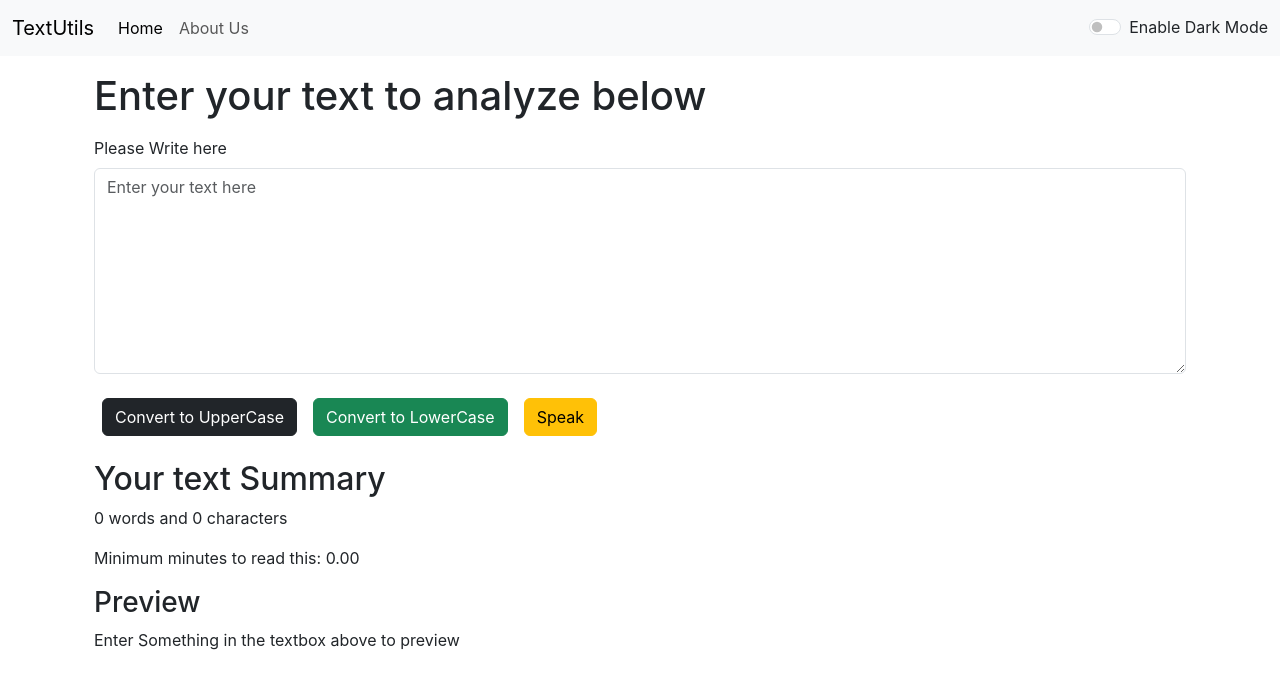
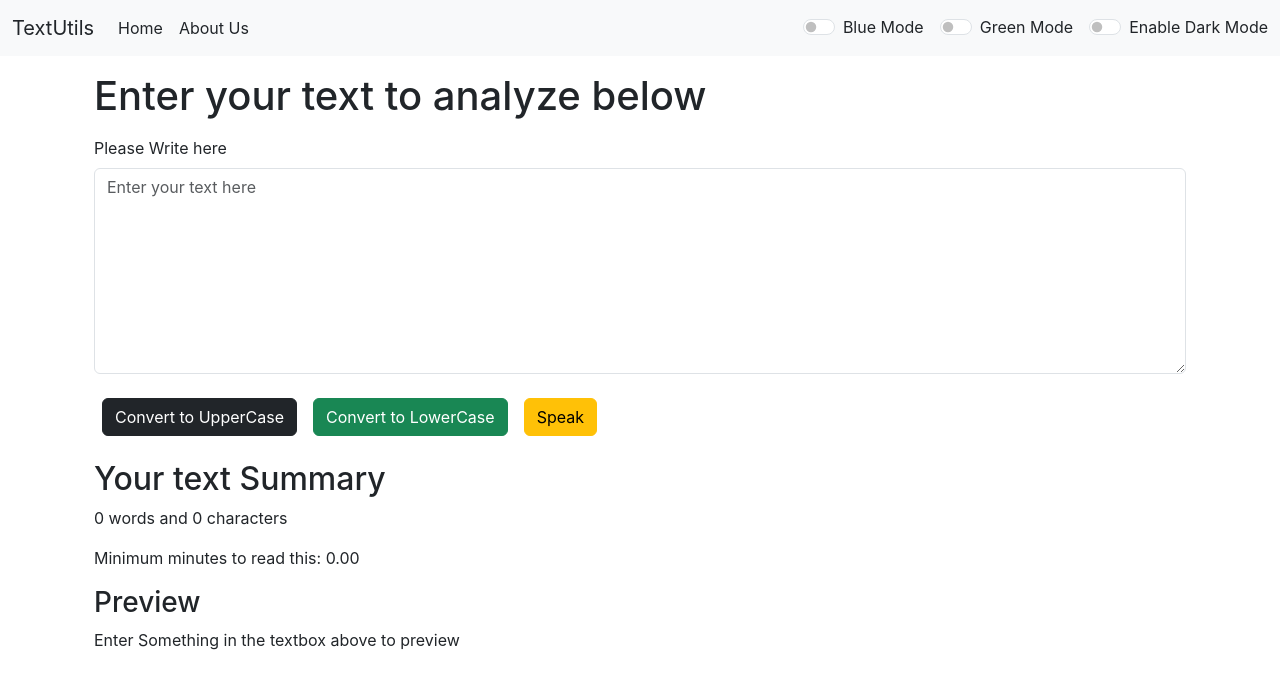
Before and after one commit to Himanish106/ProgrammingPractice, a React (Create React App) app in the folder React JS/firsttut01/: page / in a window 1280 px wide. Shown: the top 688 px of the page. Built offline with nearby package versions, Linux system fonts and the light colour scheme.

Commit message:
React Modes Added

```diff
--- a/React JS/firsttut01/src/App.css
+++ b/React JS/firsttut01/src/App.css
@@ -0,0 +1,21 @@
+.blue:checked{
+    color: #acd9e3;
+    background-color: #acd9e3;
+    border: #acd9e3;
+}
+.green:checked{
+    color: #96ebad;
+    background-color: #96ebad;
+    border: #96ebad;
+}
+.dark:checked{
+    color: #555956;
+    background-color: #555956;
+    border: #555956;
+}
+.bg-Blue{
+    background-color: #0b1452;
+}
+.bg-Success{
+    background-color: #2e5736;
+}
--- a/React JS/firsttut01/src/App.js
+++ b/React JS/firsttut01/src/App.js
@@ -7,40 +7,116 @@ import Alert from "./Components/Alert";
 // import About from "./Components/About";
 function App() {
   // return <Navbar />; ---> Suppose if we want to reuse this navbar for a different website obviously some things need to be changed such as "name of the website" "about of the website" etc. So here the concept of props comes. props means properties. We can pass the required properties and accordingly the properties will change. Remember props are always read only.
-  const [mode, setMode] = useState('light')
-  const [alert, setAlert] = useState(null)
+  // const navbar = document.getElementById("navbar");
+  const [mode, setMode] = useState("light");
+  const [alert, setAlert] = useState(null);
+  const [blueModeChecked, setBlueModeChecked] = useState(false);
+  const [greenModeChecked, setGreenModeChecked] = useState(false);
+  const [darkModeChecked, setDarkModeChecked] = useState(false);
+  const handleCheckboxChange = (diffMode) => {
+    if (diffMode === "blue") {
+      setGreenModeChecked(false);
+      setDarkModeChecked(false);
+      if (blueModeChecked) {
+        setMode('light')
+        setBlueModeChecked(false);
+        document.body.style.backgroundColor = "white";
+        document.body.style.color = "black";
+        showAlert("Blue Mode has been disabled", "success");
+      }
+      else {
+        setBlueModeChecked(true)
+        setMode('Blue')
+        document.body.style.backgroundColor = "#46509c";
+        document.body.style.color = "white";
+        showAlert("Blue Mode has been enabled", "success");
+      }
+    } else if (diffMode === "green") {
+      setBlueModeChecked(false);
+      setDarkModeChecked(false);
+      if (greenModeChecked) {
+        setMode('light')
+        setGreenModeChecked(false);
+        document.body.style.backgroundColor = "white";
+        document.body.style.color = "black";
+        showAlert("Green Mode has been disabled", "success");
+      } else {
+        setGreenModeChecked(true);
+        setMode('Success')
+        document.body.style.backgroundColor = "#568f5a";
+        document.body.style.color = "white";
+        showAlert("Green Mode has been enabled", "success");
+      }
+    } else if (diffMode === "dark") {
+      setBlueModeChecked(false);
+      setGreenModeChecked(false);
+      if (darkModeChecked) {
+        setMode('light')
+        setDarkModeChecked(false);
+        document.body.style.backgroundColor = "white";
+        document.body.style.color = "black";
+        showAlert("Dark Mode has been disabled", "success");
+      } else {
+        setDarkModeChecked(true);
+        document.body.style.backgroundColor = "#52514f";
+        document.body.style.color = "#e6e4e1";
+        showAlert("Dark Mode has been enabled", "success");
+        setMode('dark')
+      }
+    } else {
+      setBlueModeChecked(false);
+      setGreenModeChecked(false);
+      setDarkModeChecked(false);
+      document.body.style.backgroundColor = "white";
+      document.body.style.color = "black";
+      showAlert("Light Mode has been enabled", "success");
+    }
+  };
   const showAlert = (message, type) => {
     setAlert({
       msg: message,
-      type: type
-    })
+      type: type,
+    });
     setTimeout(() => {
       setAlert(null);
-    }, 1400)
-  }
-  const toggleMode = () => {
-    if (mode === 'light') {
-      setMode('dark')
-      document.body.style.backgroundColor = "#52514f"
-      document.body.style.color = "#e6e4e1"
-      showAlert('Dark Mode has been enabled', 'success')
-    }
-    else {
-      setMode('light')
-      document.body.style.backgroundColor = "white"
-      document.body.style.color = "black"
-      showAlert('Light Mode has been enabled', 'success')
-    }
-  }
+    }, 1400);
+  };
+  // const toggleMode = () => {
+  //   if (mode === 'light') {
+  //     setMode('dark')
+  //     document.body.style.backgroundColor = "#52514f"
+  //     document.body.style.color = "#e6e4e1"
+  //     showAlert('Dark Mode has been enabled', 'success')
+  //   }
+  //   else {
+  //     setMode('light')
+  //     document.body.style.backgroundColor = "white"
+  //     document.body.style.color = "black"
+  //     showAlert('Light Mode has been enabled', 'success')
+  //   }
+  //   setBlueModeChecked(false);
+  //   setGreenModeChecked(false);
+  // }
   return (
     <>
       {/* <Navbar pageTitle="TextUtils" about="About TextUtils" /> */}
       {/* // Since in Navbar.js You have already set the type of the properties mentioned here as a string so if you provide any other data type other than string then you will get an error
   // <Navbar/> ---> Case to check for the default props */}
-      <Navbar pageTitle="TextUtils" mode={mode} toggleMode={toggleMode} />
+      <Navbar
+        pageTitle="TextUtils"
+        blue={blueModeChecked}
+        green={greenModeChecked}
+        dark={darkModeChecked}
+        isCheck={handleCheckboxChange}
+        mode={mode}
+      />
       <Alert alert={alert} />
       <div className="container">
-        <TextForm heading="Enter your text to analyze below" mode={mode} showAlert={showAlert} />
+        <TextForm
+          heading="Enter your text to analyze below"
+          mode={mode}
+          showAlert={showAlert}
+        />
         {/* <About/> */}
       </div>
     </>
--- a/React JS/firsttut01/src/Components/Navbar.js
+++ b/React JS/firsttut01/src/Components/Navbar.js
@@ -5,7 +5,7 @@ export default function Navbar(props) {
     <>
       <nav className={`navbar navbar-expand-lg navbar-${props.mode} bg-${props.mode}`}>
         <div className="container-fluid">
-          <a className="navbar-brand" href="#">
+          <a className={`navbar-brand text-${props.mode === 'light' ? 'dark' : 'light'}`} href="#">
             {props.pageTitle}
           </a>
           <button
@@ -22,30 +22,36 @@ export default function Navbar(props) {
           <div className="collapse navbar-collapse" id="navbarSupportedContent">
             <ul className="navbar-nav me-auto mb-2 mb-lg-0">
               <li className="nav-item">
-                <a className="nav-link active" aria-current="page" href="#">
+                <a className={`nav-link active text-${props.mode === 'light' ? 'dark' : 'light'} `} aria-current="page" href="#">
                   Home
                 </a>
               </li>
               <li className="nav-item">
-                <a className="nav-link" href="#">
+                <a className={`nav-link active text-${props.mode === 'light' ? 'dark' : 'light'} `} href="#">
                   {props.about}
                 </a>
               </li>
             </ul>
-            {/* <form className="d-flex" role="search">
-              <input
-                className="form-control me-2"
-                type="search"
-                placeholder="Search"
-                aria-label="Search"
-              />
-              <button className="btn btn-outline-success" type="submit">
-                Search
-              </button>
-            </form> */}
-            <div className={`form-check form-switch text-${props.mode === 'light' ? 'dark' : 'light'}`}>
-              <input className="form-check-input" onClick={props.toggleMode} type="checkbox" role="switch" id="flexSwitchCheckDefault" />
-              <label className="form-check-label" htmlFor="flexSwitchCheckDefault">{props.mode === 'light' ? 'Enable Dark Mode' : 'Enable Light Mode'}</label>
+            <div className="d-flex flex-row  gap-0 column-gap-3">
+              <div className="form-check form-switch">
+                <input className="form-check-input blue" type="checkbox" name="flexRadioDefault" id="flexRadioDefault1" checked={props.blue} onChange={() => props.isCheck('blue')} />
+                <label className="form-check-label" htmlFor="flexRadioDefault1">
+                  Blue Mode
+                </label>
+              </div>
+              <div className="form-check form-switch">
+                <input className="form-check-input green" type="checkbox" role="switch" name="flexRadioDefault" id="flexRadioDefault2" checked={props.green} onChange={() => props.isCheck('green')} />
+                <label className="form-check-label" htmlFor="flexRadioDefault2">
+                  Green Mode
+                </label>
+              </div>
+              <div className={`form-check form-switch text-${props.mode === 'light' ? 'dark' : 'light'}`}>
+                <input className="form-check-input dark" onChange={() => props.isCheck('dark')} type="checkbox" role="switch" id="flexSwitchCheckDefault" checked={props.dark} />
+                <label className="form-check-label" htmlFor="flexSwitchCheckDefault">
+                  {props.mode === 'light' ? 'Enable Dark Mode' : props.mode === 'Blue' || props.mode === 'Success' ? 'Enable Dark Mode' : 'Enable Light Mode'}
+                </label>
+
+              </div>
             </div>
 
           </div>
```
